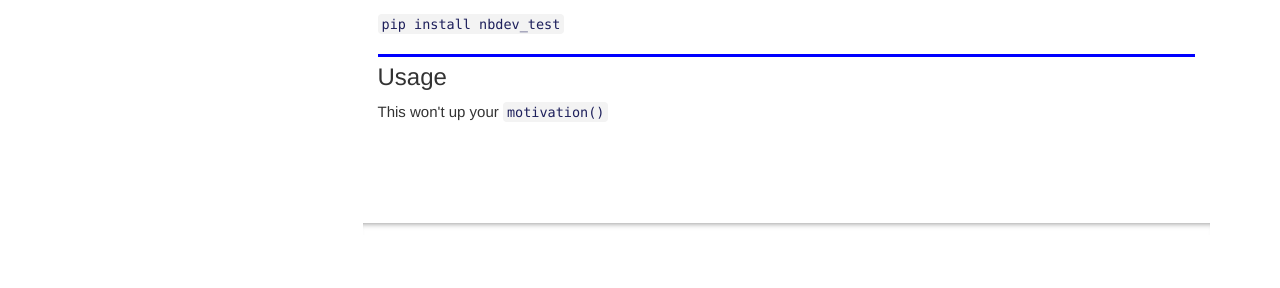
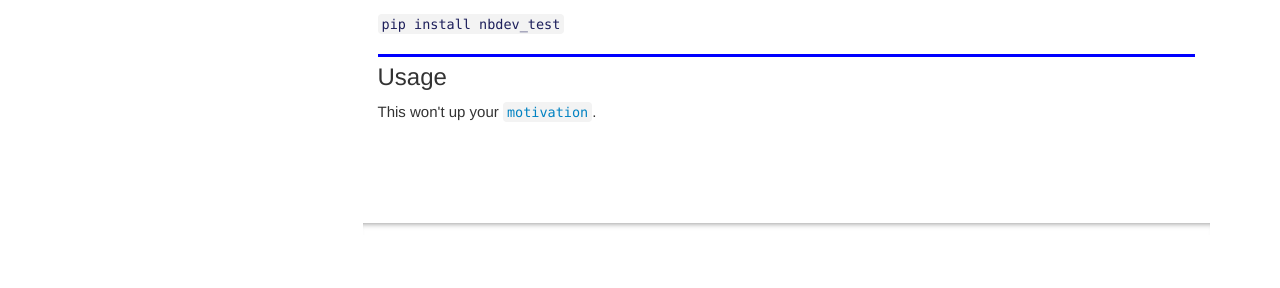
Before and after one commit to kongaskristjan/nbdev_test, a Jekyll site: the page built from docs/index.html, in a window 1280 px wide. Shown: the part 386-674 px from the top of the page. Built offline with Jekyll 4.4.1, drawn with Linux system fonts in a browser that asks for light colours; nearby versions of some CDN libraries; comment, search, counter and statistics services are not loaded; some of the changed lines change nothing that is shown.

Commit message:
New commit

```diff
--- a/docs/index.html
+++ b/docs/index.html
@@ -52,7 +52,7 @@ description: "Pointless library"
 </div>
 <div class="cell border-box-sizing text_cell rendered"><div class="inner_cell">
 <div class="text_cell_render border-box-sizing rendered_html">
-<p>This won't up your <code>motivation()</code></p>
+<p>This won't up your <a href="/nbdev_test/core#motivation"><code>motivation</code></a>.</p>
 
 </div>
 </div>
```
Also changed, not shown: README.md, 1 other file.
